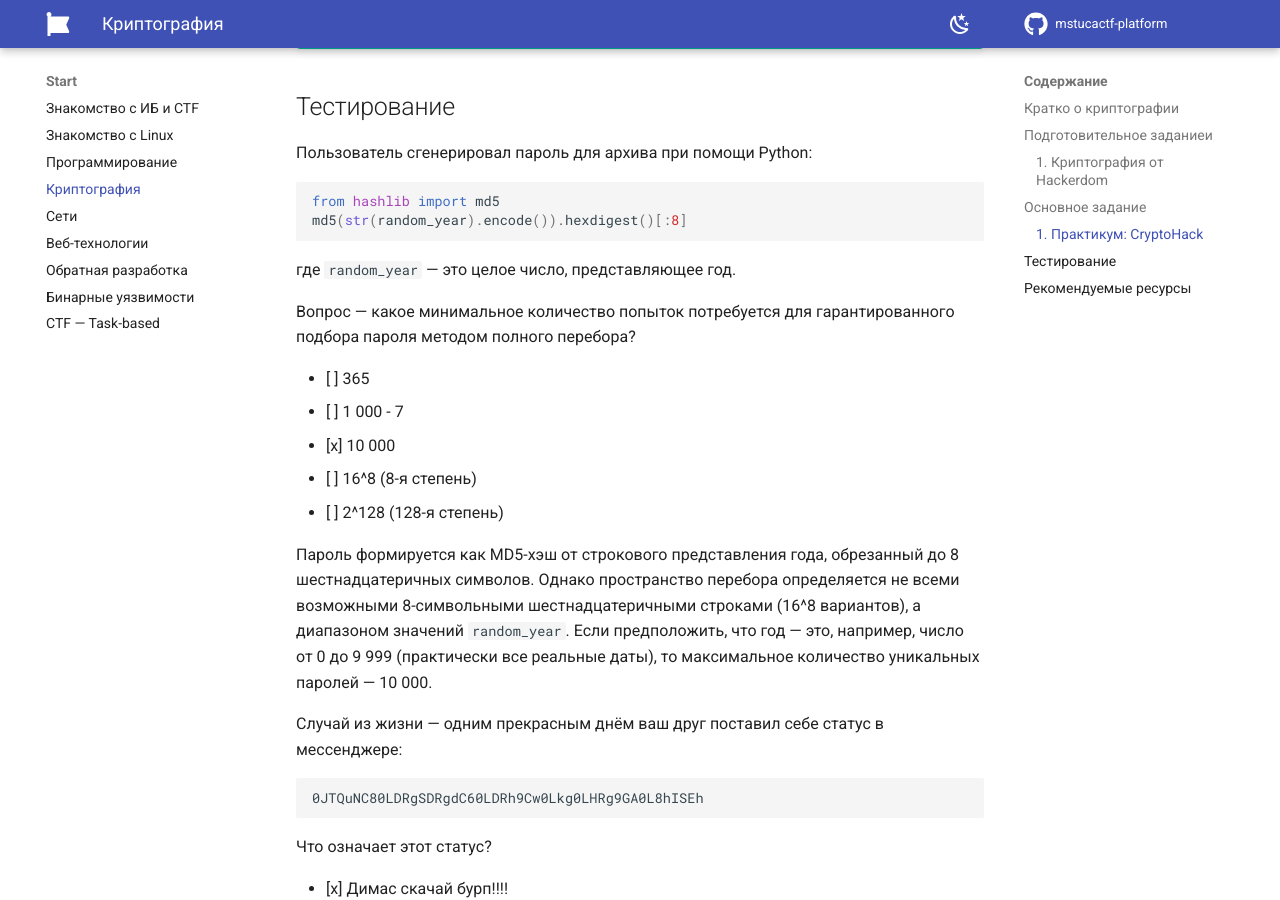
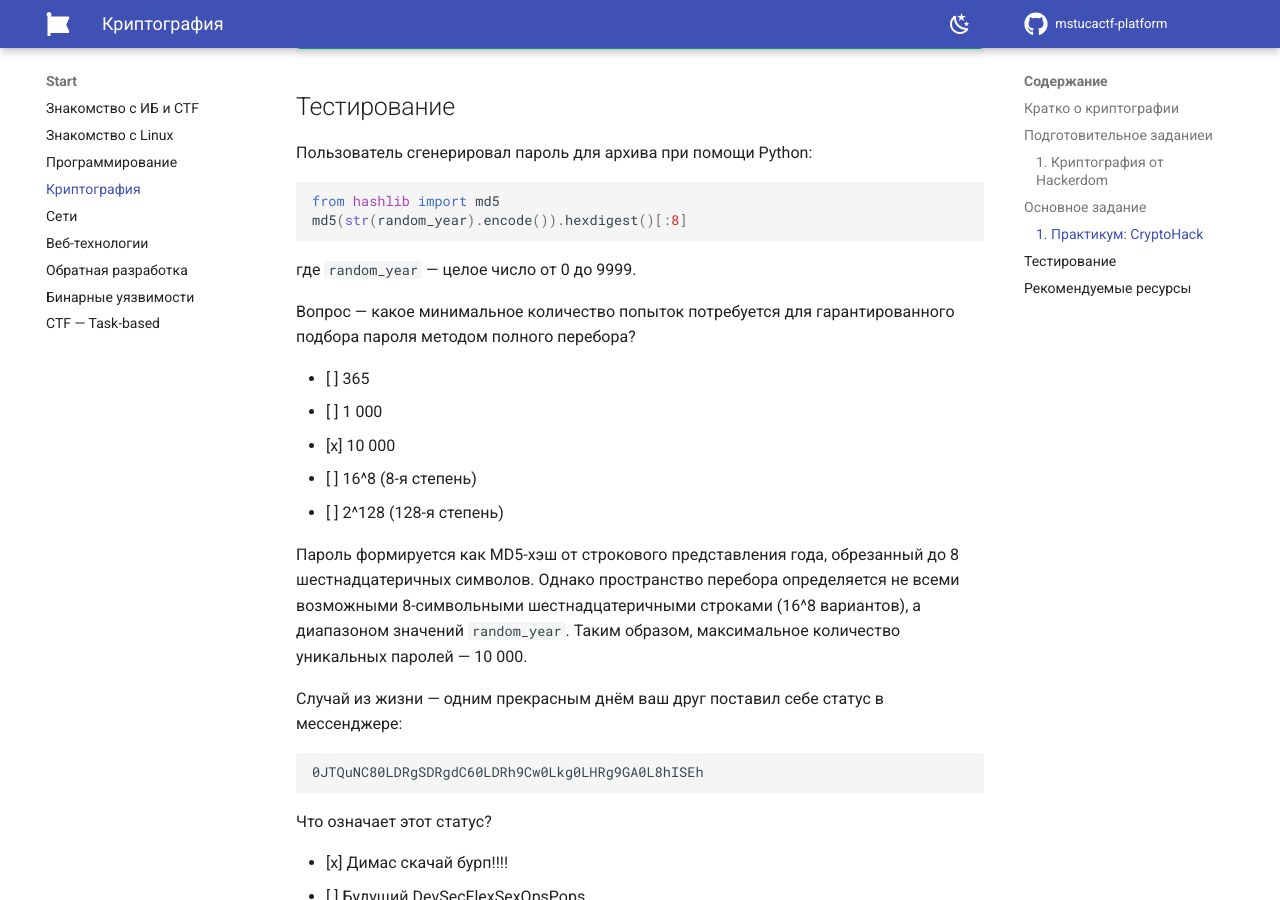
Before and after one commit to try-h4rder/mstucactf-platform, an MkDocs documentation site: the page built from docs/start/crypto.md, in a window 1280 px wide and 900 px high, scrolled down 2388 px. Built offline with MkDocs 1.6.1 and Material for MkDocs 9.7.7, drawn with Linux system fonts in a browser that asks for light colours; comment, search, counter and statistics services are not loaded.

Commit message:
Поправил квиз crypto

````diff
--- a/docs/start/crypto.md
+++ b/docs/start/crypto.md
@@ -84,17 +84,17 @@
 from hashlib import md5
 md5(str(random_year).encode()).hexdigest()[:8]
 ```
-где `random_year` — это целое число, представляющее год.
+где `random_year` — целое число от 0 до 9999.
 
 Вопрос — какое минимальное количество попыток потребуется для гарантированного подбора пароля методом полного перебора?
 
 - [ ] 365
-- [ ] 1 000 - 7
+- [ ] 1 000
 - [x] 10 000
 - [ ] 16^8 (8-я степень)
 - [ ] 2^128 (128-я степень)
 
-Пароль формируется как MD5-хэш от строкового представления года, обрезанный до 8 шестнадцатеричных символов. Однако пространство перебора определяется не всеми возможными 8-символьными шестнадцатеричными строками (16^8 вариантов), а диапазоном значений `random_year`. Если предположить, что год — это, например, число от 0 до 9 999 (практически все реальные даты), то максимальное количество уникальных паролей — 10 000.
+Пароль формируется как MD5-хэш от строкового представления года, обрезанный до 8 шестнадцатеричных символов. Однако пространство перебора определяется не всеми возможными 8-символьными шестнадцатеричными строками (16^8 вариантов), а диапазоном значений `random_year`. Таким образом, максимальное количество уникальных паролей — 10 000.
 </quiz>
 
 <quiz>
````
